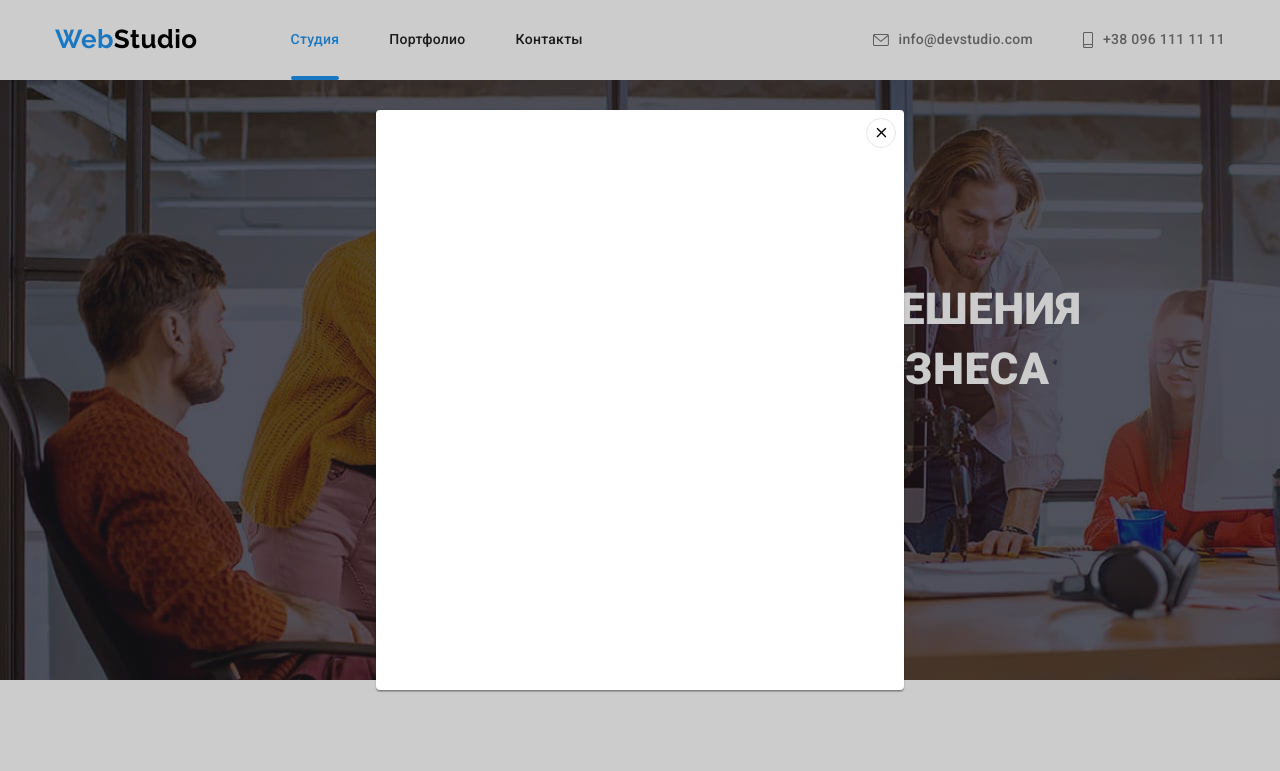
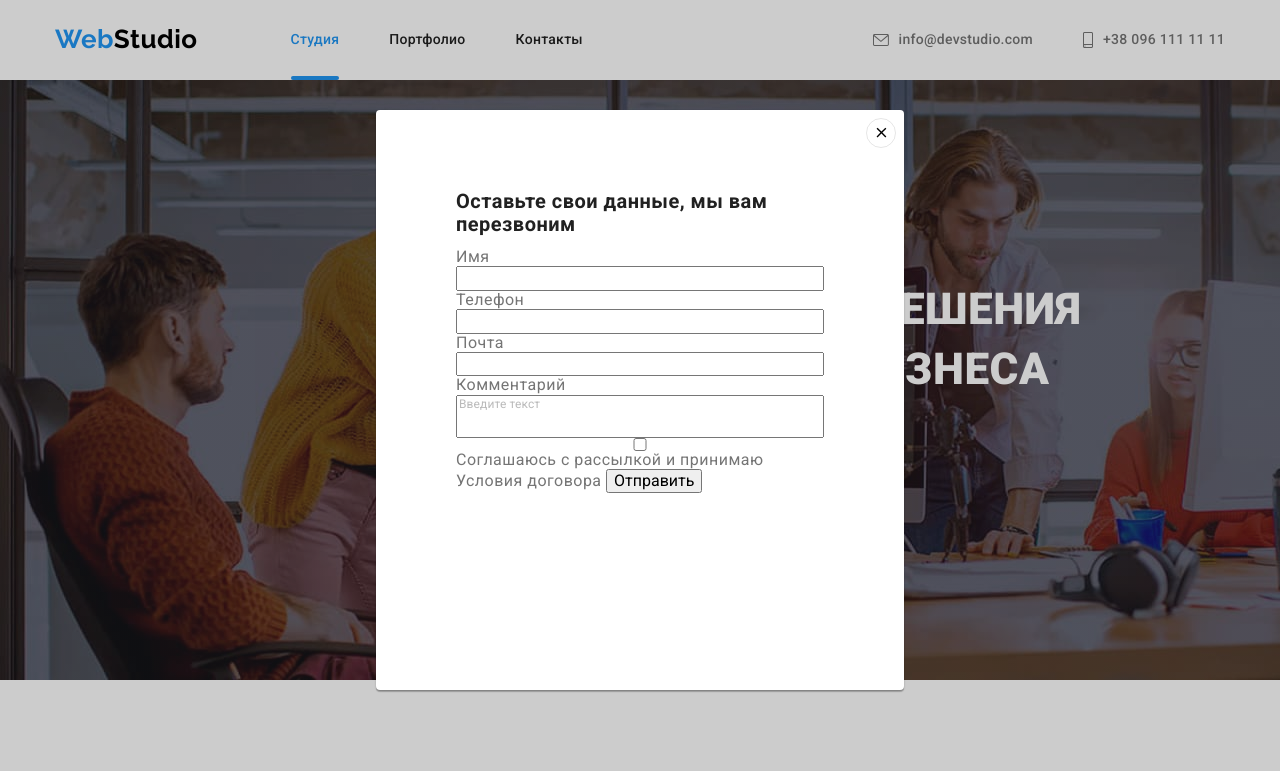
Before and after one commit to vlad2021-pro/goit-markup-hw-05, a plain HTML site: page index.html in a window 1280 px wide. Both pictures are taken after a click on the button "Заказать услугу". Shown: the top 771 px of the page. Drawn offline with nearby package versions, Linux system fonts and the light colour scheme.

Commit message:
внесены правки

```diff
--- a/CSS/styles.css
+++ b/CSS/styles.css
@@ -95,6 +95,7 @@ body {
   line-height: 1.14;
   letter-spacing: 0.02em;
   text-decoration: none;
+  transition-property: color;
   transition-duration: 250ms;
   transition-timing-function: cubic-bezier(0.4, 0, 0.2, 1);
 }
@@ -435,7 +436,9 @@ body {
   width: 106px;
   height: 60px;
   fill: #afb1b8;
-  transition-property: fill, width, height;
+  transition-property: fill;
+  transition-duration: 250ms;
+  transition-timing-function: cubic-bezier(0.4, 0, 0.2, 1);
 }
 
 /* Вutton  */
@@ -653,6 +656,8 @@ body {
   display: block;
   position: relative;
   transition-property: box-shadow;
+  transition-duration: 250ms;
+  transition-timing-function: cubic-bezier(0.4, 0, 0.2, 1);
 }
 
 .type-cover {
@@ -755,6 +760,7 @@ body {
   box-shadow: 0px 1px 3px rgba(0, 0, 0, 0.12), 0px 1px 1px rgba(0, 0, 0, 0.14),
     0px 2px 1px rgba(0, 0, 0, 0.2);
   border-radius: 4px;
+  padding: 40px;
 }
 .close-btn {
   position: absolute;
@@ -802,3 +808,29 @@ body {
   border-radius: 2px;
   bottom: 0;
 }
+
+.action-title {
+  font-size: 20px;
+  line-height: 1.15;
+  color: var(--primary-texr-color);
+  margin-bottom: 12px;
+}
+.textarea {
+  resize: none;
+}
+.form-list {
+  padding: 40px;
+}
+.form-field {
+  display: flex;
+  flex-direction: column;
+}
+.textarea::placeholder {
+  font-family: Roboto;
+  font-weight: 400;
+  font-size: 12px;
+  line-height: 1.16;
+  letter-spacing: 0.01em;
+
+  color: rgba(117, 117, 117, 0.5);
+}
--- a/index.html
+++ b/index.html
@@ -415,6 +415,33 @@
             </use>
         </svg>
         </button>
+        <form class="form" >
+            <div class="form-list">
+            <h2 class="action-title">Оставьте свои данные, мы вам перезвоним </h2>
+            <div class="form-field">
+            <label for="user-name" >Имя</label>
+            <input type="text" name="user-name" id="user-name">
+            </div>
+            <div class="form-field">
+            <label for="user-tel">Телефон</label>
+            <input type="tel" name="tel" id="user-tel">
+            </div>
+            <div class="form-field">
+            <label for="user-mail">Почта</label>
+            <input type="email" name="mail" id="user-mail">
+            </div>
+            <div class="form-field">
+            <label for="comment">Комментарий</label>
+            <textarea class="textarea" name="comment" id="comment" placeholder="Введите текст"></textarea>
+            <input type="checkbox" name="topic-agreement" value="agreement" id="agreement">
+            </div>
+            <label for="agreement">Соглашаюсь с рассылкой и принимаю Условия договора</label>
+           <button type="submit">Отправить </button>
+        </div>
+
+
+
+        </form>
     </div>
 </div>
 <script src="./JS/modal.js"></script>
```
